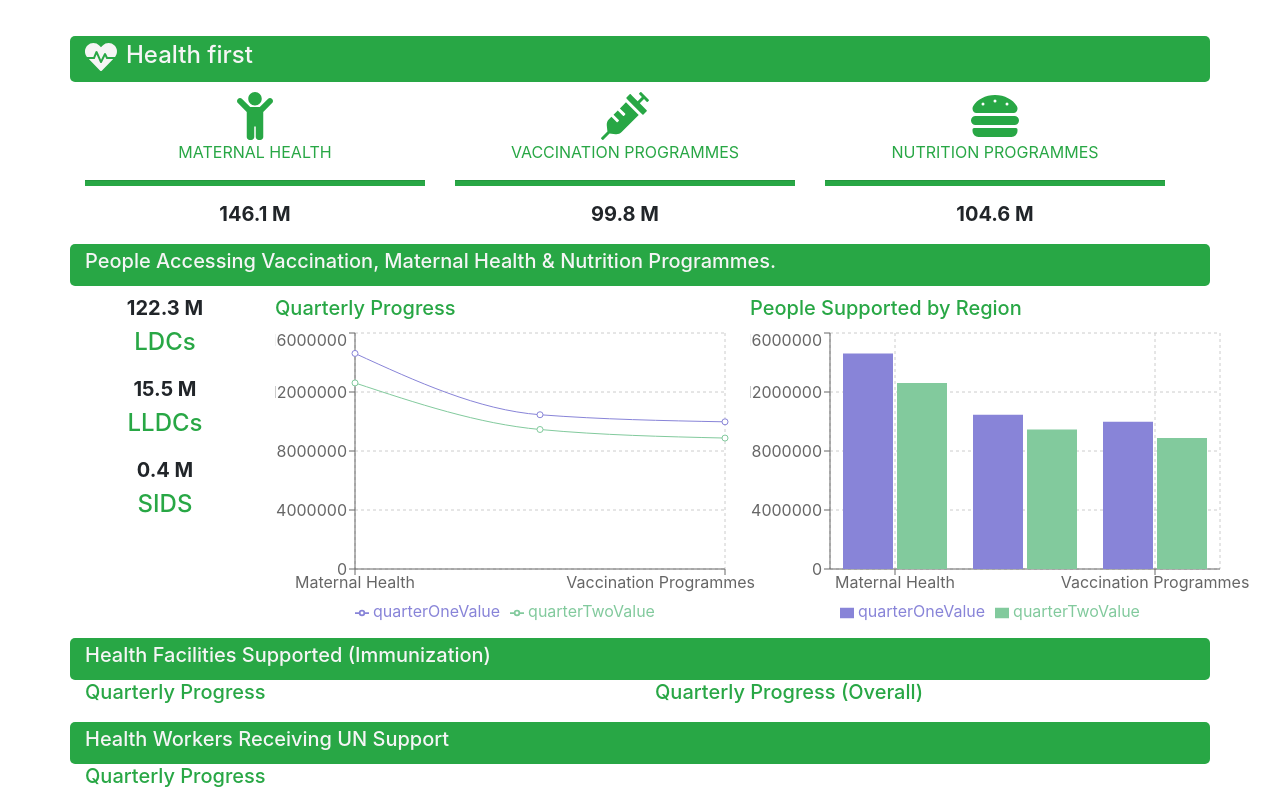
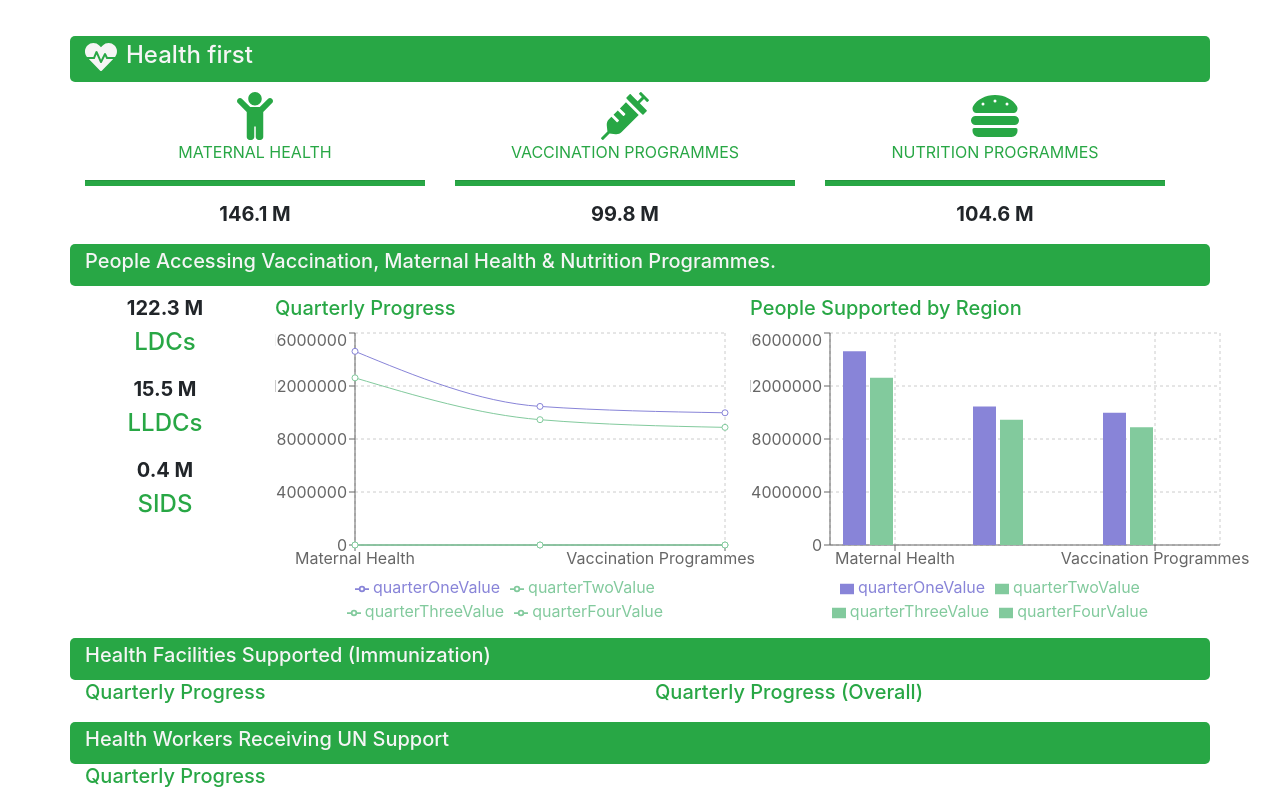
Before and after one commit to raashidahmad/uninfo-portal, a React (Create React App) app: page / in a window 1280 px wide. Shown: the part 467-1263 px from the top of the page. Built offline with nearby package versions, Linux system fonts and the light colour scheme.

Commit message:
added all quarters to chart

```diff
--- a/src/components/health/HealthFirst.js
+++ b/src/components/health/HealthFirst.js
@@ -48,7 +48,7 @@ function HealthFirst(props) {
                 });
 
                 let vaccinationData = data.filter(d => d.code === numberCodes.ONE);
-                console.log(vaccinationData);
+                //console.log(vaccinationData);
                 let vaccinationChartData = [];
                 vaccinationData.forEach((d) => {
                     let subGroup = d.subGroup;
--- a/src/components/health/Vaccination.js
+++ b/src/components/health/Vaccination.js
@@ -43,6 +43,8 @@ function Vaccination(props) {
                         <Legend />
                         <Line type="monotone" dataKey="quarterOneValue" stroke="#8884d8" />
                         <Line type="monotone" dataKey="quarterTwoValue" stroke="#82ca9d" />
+                        <Line type="monotone" dataKey="quarterThreeValue" stroke="#82ca9d" />
+                        <Line type="monotone" dataKey="quarterFourValue" stroke="#82ca9d" />
                     </LineChart>
                 </div>
 
@@ -66,6 +68,8 @@ function Vaccination(props) {
                         <Legend />
                         <Bar dataKey="quarterOneValue" fill="#8884d8" />
                         <Bar dataKey="quarterTwoValue" fill="#82ca9d" />
+                        <Bar dataKey="quarterThreeValue" fill="#82ca9d" />
+                        <Bar dataKey="quarterFourValue" fill="#82ca9d" />
                     </BarChart>
                 </div>
             </div>
```
